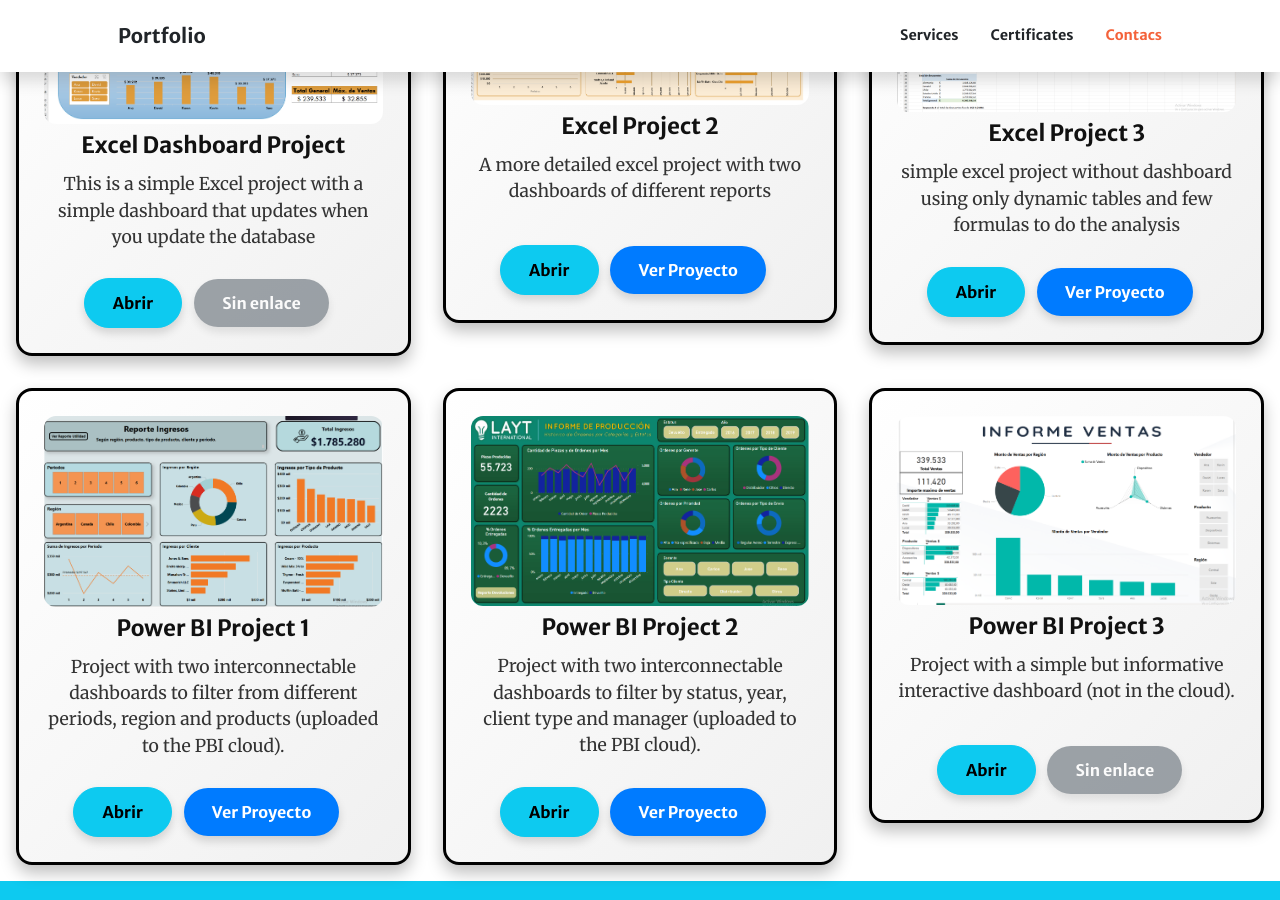
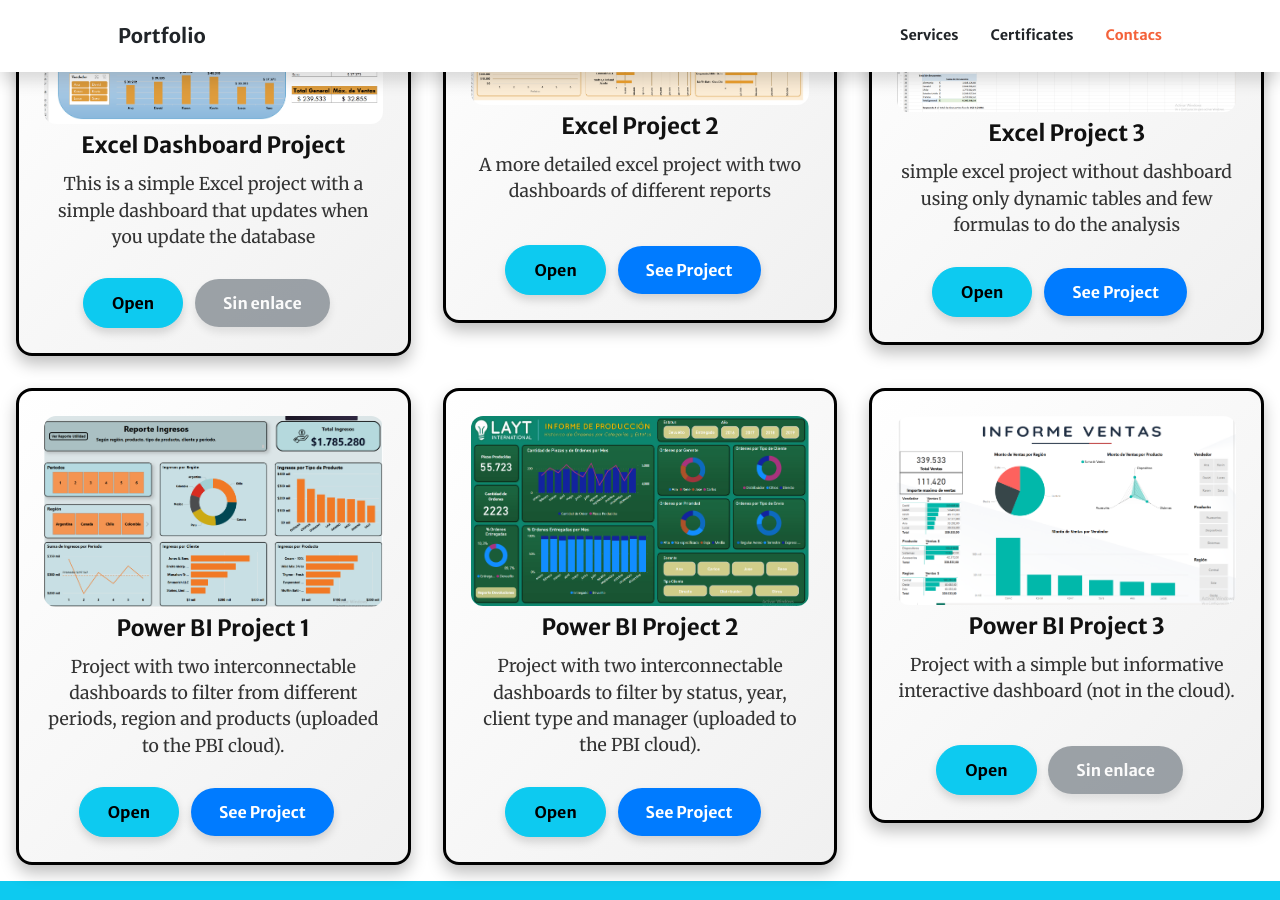
Before and after one commit to Edward-R-analytics/Portfolio, a Jekyll site: the page built from index.md, in a window 1280 px wide and 900 px high, scrolled down 2588 px. Built offline with Jekyll 4.4.1, drawn with Linux system fonts in a browser that asks for light colours; comment, search, counter and statistics services are not loaded.

Commit message:
Update portfolio.html

```diff
--- a/_includes/portfolio.html
+++ b/_includes/portfolio.html
@@ -16,12 +16,12 @@
 
           <!-- Botón para abrir la imagen (lightbox) -->
           <a href="assets/img/portfolio/fullsize/{{ proj.icon }}" data-lightbox="portfolio" data-title="{{ proj.title }}" class="btn btn-info mt-2 me-2">
-            Abrir
+            Open
           </a>
 
           <!-- Botón para enlace externo -->
           {% if proj.url and proj.url != '' and proj.url != '#' %}
-          <a href="{{ proj.url }}" class="btn btn-primary mt-2" target="_blank" rel="noopener noreferrer">Ver Proyecto</a>
+          <a href="{{ proj.url }}" class="btn btn-primary mt-2" target="_blank" rel="noopener noreferrer">See Project</a>
           {% else %}
           <button class="btn btn-secondary mt-2" disabled>Sin enlace</button>
           {% endif %}
```
